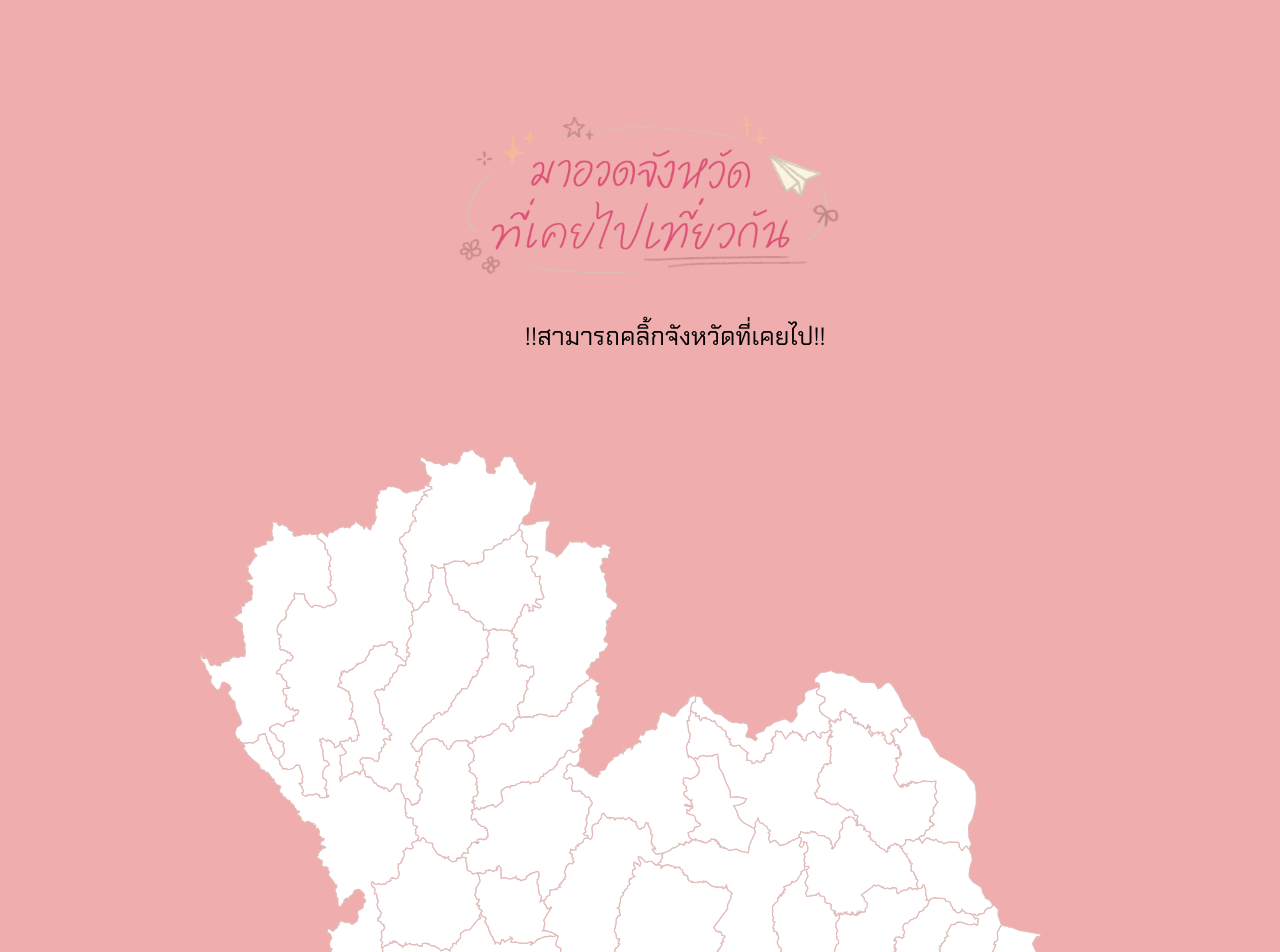
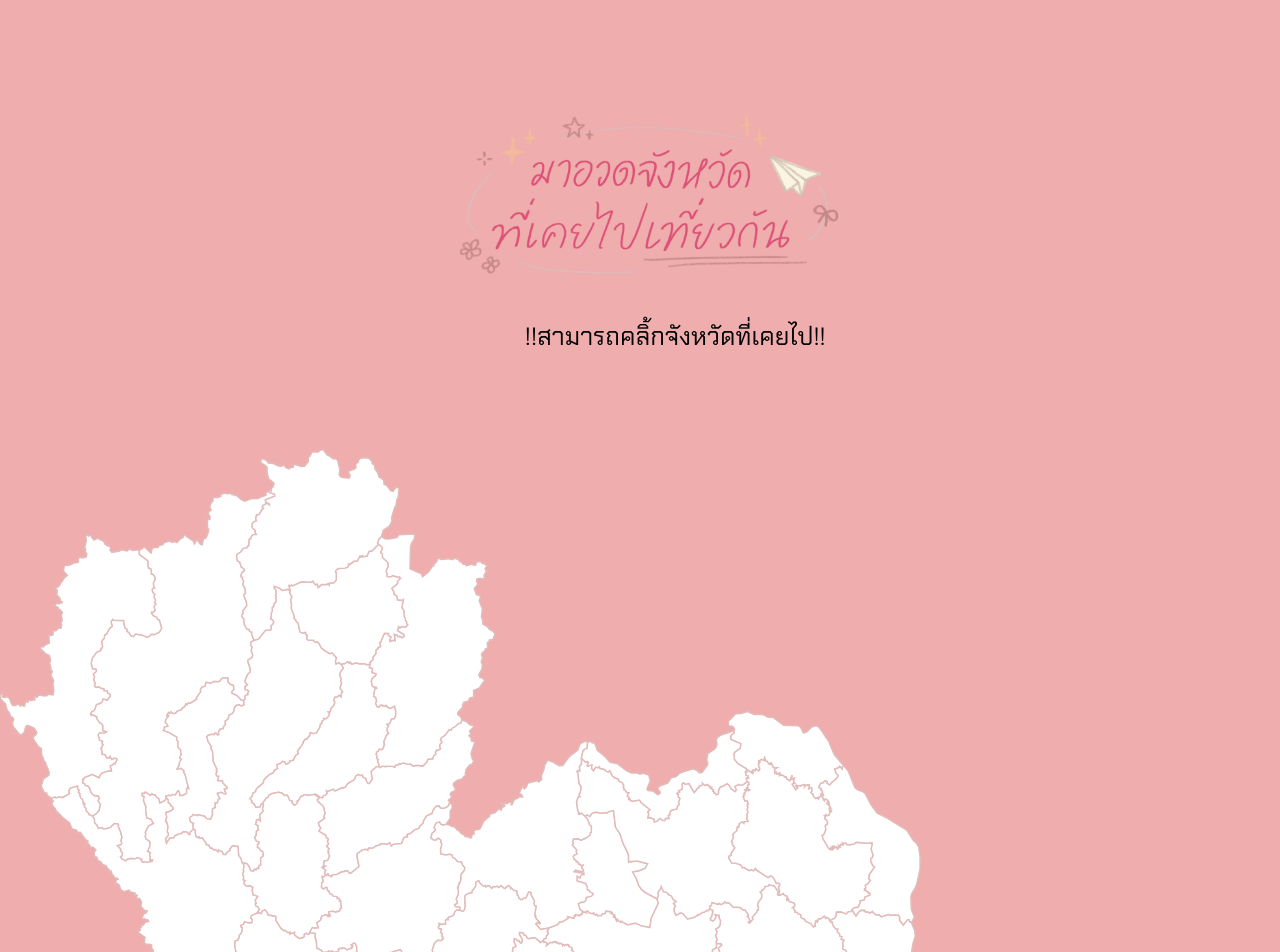
Before and after one commit to Punnassin/travelapp, a Next.js app: page / in a window 1280 px wide. Shown: the top 952 px of the page. Built offline with nearby package versions, Linux system fonts and the light colour scheme.

Commit message:
map position

```diff
--- a/app/page.js
+++ b/app/page.js
@@ -92,7 +92,7 @@ export default function MyApp() {
         !!สามารถคลิ้กจังหวัดที่เคยไป!!
       </div>
 
-      <div style={{ textAlign: "center" , paddingLeft: "200px" }}>
+      <div>
         <div
           dangerouslySetInnerHTML={{ __html: svgContent }}
           onClick={handleLocationClick}
```
